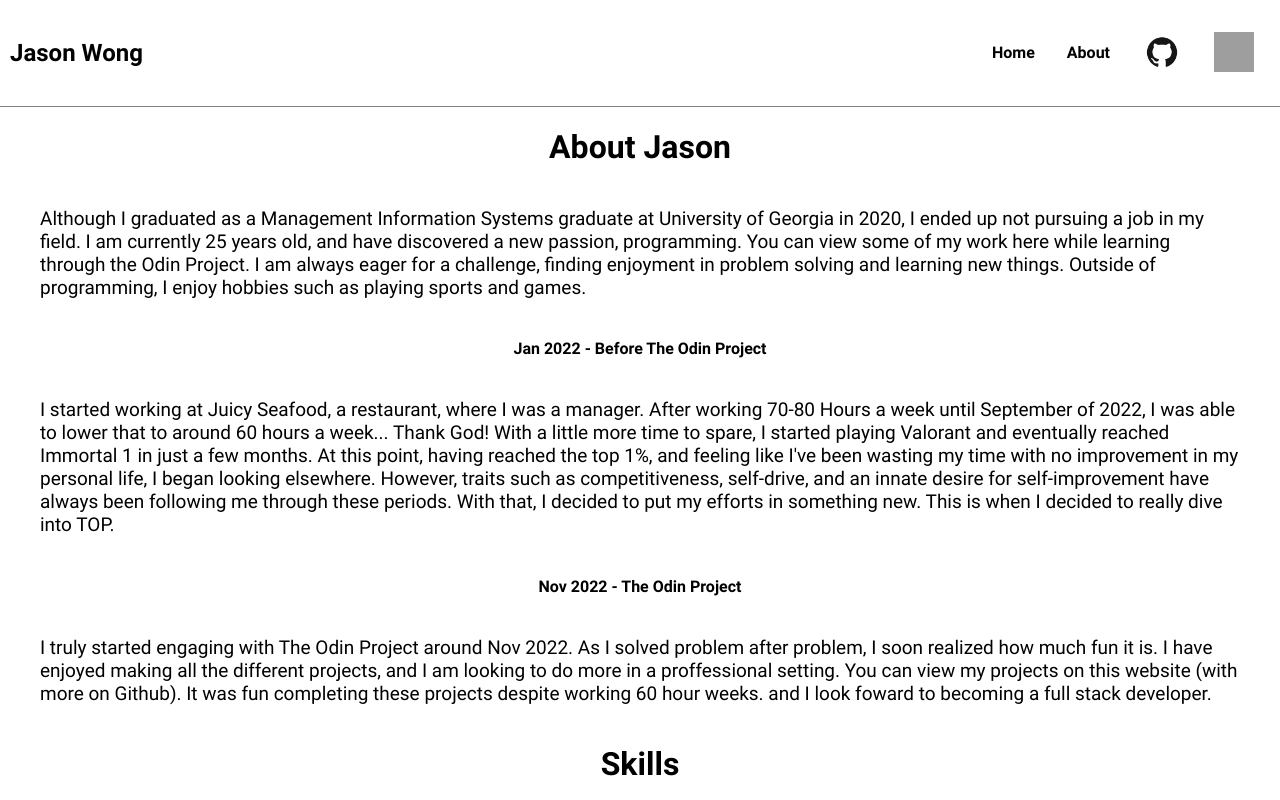
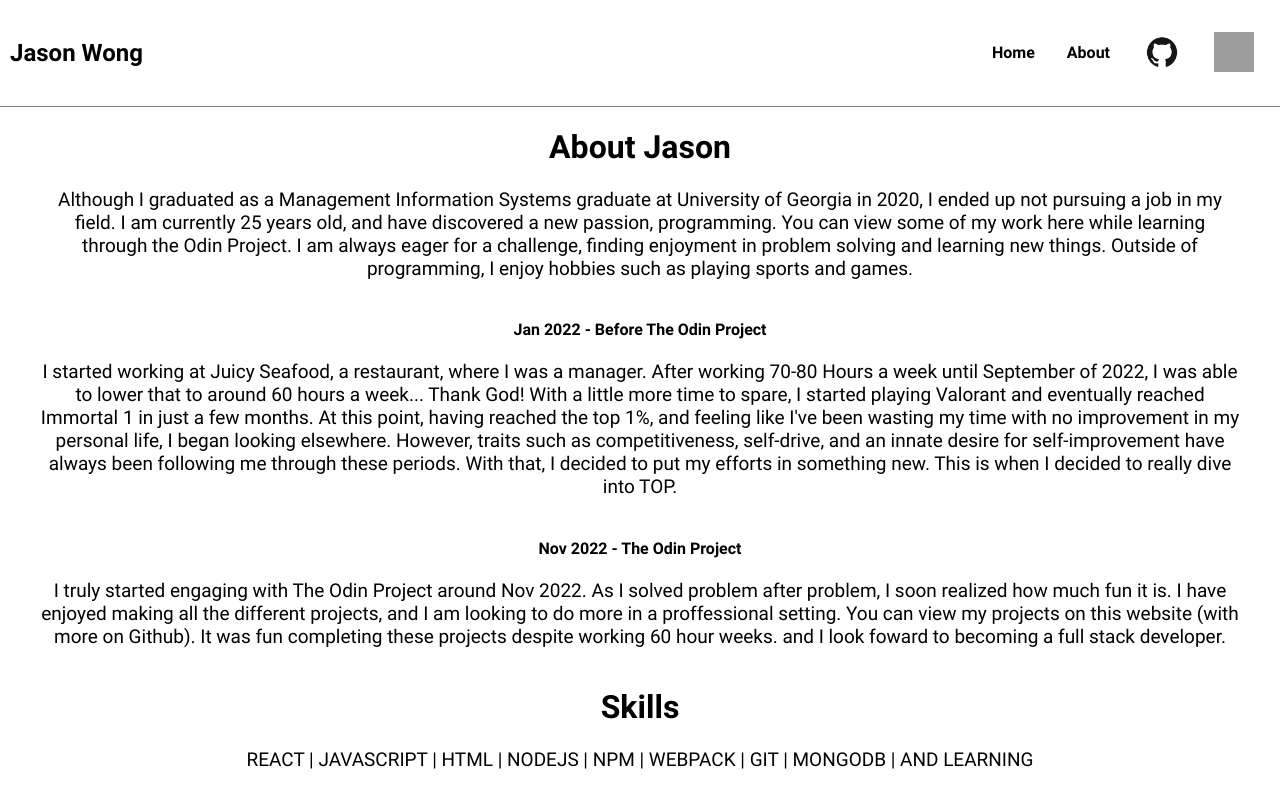
Before and after one commit to jw287962/portfolio_project, a React (Create React App) app: page /portfolio_project/about in a window 1280 px wide. Shown: the top 800 px of the page. Built offline with nearby package versions, Linux system fonts and the light colour scheme; grey boxes are pictures that could not be loaded.

Commit message:
added animation on scroll

```diff
--- a/src/components/About.js
+++ b/src/components/About.js
@@ -1,15 +1,41 @@
 import { Link } from 'react-router-dom';
 import '../css/about.css'
 import Nav from './Nav';
+import { useEffect } from 'react';
 const About = () => {
+
+  useEffect(()=> {
+
+    let options = {
+
+    }
+    const observer = new IntersectionObserver((entries,options) => {
+      entries.forEach((entry) => {
+        console.log(entry);
+        if(entry.isIntersecting){
+          entry.target.classList.add('show')
+
+        }else{
+          entry.target.classList.remove('show')
+        }
+      })
+    })
+    const hiddenElements = document.querySelectorAll('.hidden');
+    hiddenElements.forEach((el) => observer.observe(el));
+
+  })
+
   return (
     <main className='about'>
+        <div className='hidden'>
           <h1>About Jason </h1>
           <p>Although I graduated as a Management Information Systems graduate at University of Georgia in 2020, I ended up not pursuing a job in my field.
             I am currently 25 years old, and have discovered a new passion, programming. You can view some of my work here
             while learning through the Odin Project. I am always eager for a challenge, finding enjoyment in problem solving and learning
             new things. Outside of programming, I enjoy hobbies such as playing sports and games.
              </p>
+        </div>
+     <div className="hidden">
        <h4>Jan 2022 - Before The Odin Project</h4>
        <p>
         I started working at Juicy Seafood, a restaurant, where I was a manager. After working 70-80 Hours a week until September of 2022,
@@ -21,6 +47,8 @@ const About = () => {
         I decided to put my efforts in something new. This is when I decided to really dive into TOP.
 
            </p>
+     </div>
+    <div className="hidden">
       <h4>Nov 2022 - The Odin Project</h4>
         <p>
           I truly started engaging with The Odin Project around Nov 2022. As I solved problem after problem, I soon realized how
@@ -28,15 +56,19 @@ const About = () => {
            You can view my projects on this website (with more on Github).
             It was fun completing these projects despite working 60 hour weeks.
           and I look foward to becoming a full stack developer.
-
         </p>
+    </div>
 
 
+    <div className="hidden">
       <h1>Skills </h1>
        <p>REACT | JAVASCRIPT | HTML | NODEJS | NPM | WEBPACK | GIT | MONGODB | AND LEARNING </p>
+    </div>
 
+     <div className="hidden">
        <h1>Contact Me:</h1>
        <h4><strong>Email</strong>: jason.wongdevwork@gmail.com</h4>
+     </div>
     </main>
   )
 }
--- a/src/components/Main.js
+++ b/src/components/Main.js
@@ -7,13 +7,34 @@ import calculator from '../img/calculator.png'
 import github from '../img/Github.png';
 import Nav from './Nav';
 import arrow from '../img/arrow.png'
+import { useEffect } from 'react';
 const Main = () => {
+  useEffect(()=> {
+
+    let options = {
+      rootMargin: "100px",
+    }
+    const observer = new IntersectionObserver((entries,options) => {
+      entries.forEach((entry) => {
+        console.log(entry);
+        if(entry.isIntersecting){
+          entry.target.classList.add('show')
+
+        }else{
+          entry.target.classList.remove('show')
+        }
+      })
+    })
+
+    const hiddenElements = document.querySelectorAll('.hidden');
+    hiddenElements.forEach((el) => observer.observe(el));
+  });
   return (
     <main  >
       <base target="_blank"></base>
         <h1>Jason's Projects</h1>
     <div className='home'>
-      <h3>
+      <h3 className='hidden'>
             <div className='links'>
             <img src={twitter} className="projects"></img>
             <div>
@@ -26,7 +47,7 @@ const Main = () => {
             </div>
       </h3>
 
-      <h3>
+      <h3 className='hidden'>
             <div className='links'>
             <img src={weather} className="projects"></img>
             <div>
@@ -38,7 +59,7 @@ const Main = () => {
               </div>
             </div>
       </h3>
-      <h3>
+      <h3 className='hidden'>
           <div className='links'>
           <img src={todo} className="projects"></img>
             <div>
@@ -50,7 +71,7 @@ const Main = () => {
                         </div>
             </div>
       </h3>
-      <h3>
+      <h3 className='hidden'>
           <div className='links'>
           <img src={battleship} className="projects"></img>
           <div>
@@ -63,7 +84,7 @@ const Main = () => {
 
           </div>
           </h3>
-      <h3>
+          <h3 className='hidden'>
 
           <div className='links'>
           <img src={calculator} className="projects"></img>
@@ -77,7 +98,7 @@ const Main = () => {
             </div>
 
           </h3>
-      <h3>
+          <h3 className='hidden'>
 
 
         <div className='links'>
--- a/src/css/about.css
+++ b/src/css/about.css
@@ -1,5 +1,22 @@
-.about>p{
+.about>div>p{
   padding: 0px 40px;
   box-sizing: border-box;
   font-size: 19px;
 }
+
+.about>div{
+  text-align: center;
+}
+
+.about>.hidden{
+  opacity: 0;
+  transform: translateX(-100%);
+  filter: blur(5px);
+}
+.about>.show{
+  transition: all 1s;
+  transform: translateX(00%);
+  filter: blur(0px);
+  opacity: 1;
+
+}
```
Lines whose indentation alone changed are shown as unchanged.
